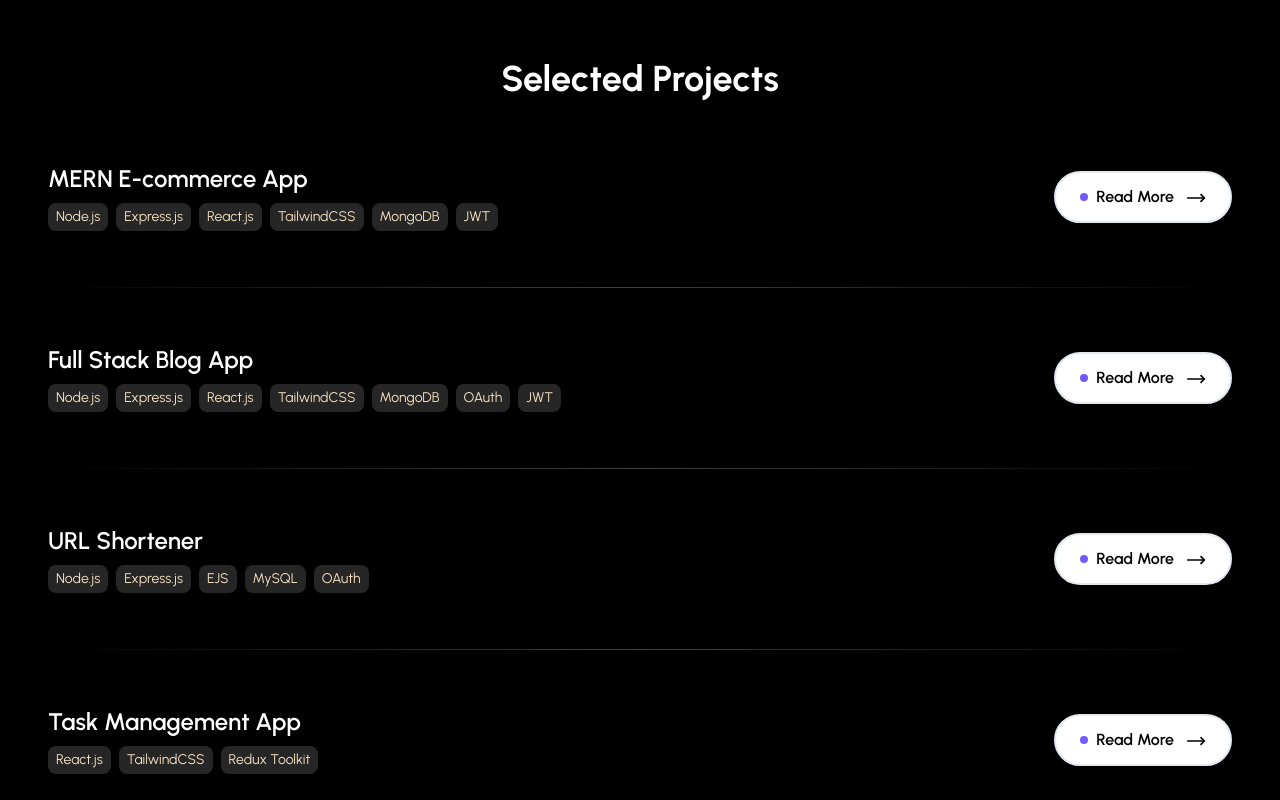
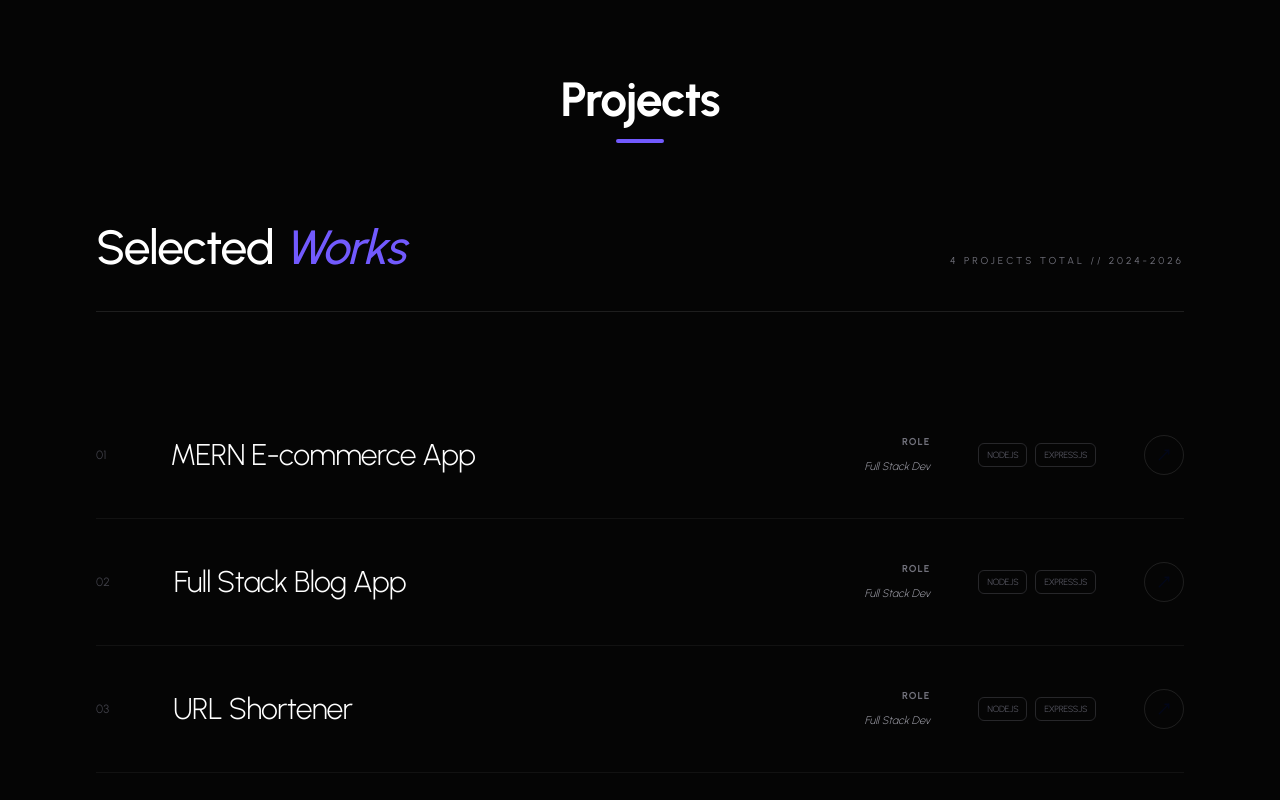
Before and after one commit to elishabhatti/elisha-portfolio, a Next.js app: page / in a window 1280 px wide. Shown: the part 2720-3520 px from the top of the page. Built offline with nearby package versions, Linux system fonts and the light colour scheme.

Commit message:
refactor: the while projects page

```diff
--- a/components/Project.jsx
+++ b/components/Project.jsx
@@ -1,59 +1,56 @@
 import { MoveRight } from "lucide-react";
 import ProjectDetails from "./ProjectDetails";
 import { useState } from "react";
-import { InteractiveHoverButton } from "./magicui/interactive-hover-button";
+import { motion } from "framer-motion";
 
-const Project = ({
-  title,
-  description,
-  subDescription,
-  href,
-  image,
-  tags,
-  setPreview,
-}) => {
+const Project = ({ project, index, setPreview }) => {
   const [isHidden, setIsHidden] = useState(false);
 
   return (
     <>
-      <div className="flex flex-col sm:flex-row items-start sm:items-center justify-between gap-4 py-4">
-        {/* LEFT SIDE (hover here only) */}
-        <div
-          className="flex-1"
-          onMouseEnter={() => setPreview(image)}
-          onMouseLeave={() => setPreview(null)}
-        >
-          <p className="text-white text-xl md:text-2xl font-semibold">
-            {title}
-          </p>
-          <div className="flex flex-wrap gap-2 mt-2 text-sm text-[#f4e1c1]">
-            {tags.map((tag, index) => (
-              <span key={index} className="px-2 py-1 bg-neutral-800 rounded-md">
+      <div
+        onMouseEnter={() => setPreview({ active: true, index })}
+        onMouseLeave={() => setPreview({ active: false, index })}
+        onClick={() => setIsHidden(true)}
+        className="group relative flex items-center justify-between py-10 border-b border-white/5 cursor-pointer transition-colors hover:bg-white/[0.01]"
+      >
+        {/* LEFT: Index & Title */}
+        <div className="flex items-center gap-10 md:gap-16 relative z-10">
+          <span className="text-zinc-700 font-mono text-xs group-hover:text-[#725afe] transition-colors">
+            0{index + 1}
+          </span>
+          <h3 className="text-white text-2xl md:text-3xl font-light tracking-tight group-hover:translate-x-3 transition-transform duration-500">
+            {project.title}
+          </h3>
+        </div>
+
+        {/* RIGHT: Meta Info (This fills the space) */}
+        <div className="flex items-center gap-12 relative z-10">
+          <div className="hidden lg:flex flex-col items-end gap-1">
+            <span className="text-[10px] text-zinc-500 uppercase tracking-widest font-bold">Role</span>
+            <span className="text-[11px] text-zinc-400 font-light italic">Full Stack Dev</span>
+          </div>
+
+          <div className="hidden md:flex gap-2">
+            {project.tags.slice(0, 2).map((tag, i) => (
+              <span key={i} className="text-[9px] text-zinc-600 border border-zinc-800 px-2 py-0.5 rounded-sm uppercase tracking-tighter">
                 {tag}
               </span>
             ))}
           </div>
+
+          <div className="w-10 h-10 rounded-full border border-white/10 flex items-center justify-center group-hover:bg-white group-hover:text-black transition-all duration-500">
+            <MoveRight className="w-4 h-4 -rotate-45 group-hover:rotate-0 transition-transform" />
+          </div>
         </div>
 
-        {/* RIGHT SIDE (button area, no preview trigger) */}
-        <InteractiveHoverButton onClick={() => setIsHidden(true)}>
-          Read More
-          <MoveRight className="w-5 inline ml-3" />
-        </InteractiveHoverButton>
+        {/* Hover Background Reveal */}
+        <div className="absolute inset-0 bg-gradient-to-r from-[#725afe]/5 to-transparent opacity-0 group-hover:opacity-100 transition-opacity duration-500" />
       </div>
 
-      {/* Divider */}
-      <div className="bg-gradient-to-r from-transparent via-neutral-700 to-transparent h-[1px] w-full" />
-
-      {/* Modal */}
       {isHidden && (
         <ProjectDetails
-          title={title}
-          description={description}
-          subDescription={subDescription}
-          image={image}
-          tags={tags}
-          href={href}
+          {...project}
           closeModal={() => setIsHidden(false)}
         />
       )}
--- a/components/pages/Projects.jsx
+++ b/components/pages/Projects.jsx
@@ -1,45 +1,100 @@
+"use client";
+
 import { myProjects } from "@/constant";
 import Project from "../Project";
-import { motion, useMotionValue, useSpring } from "framer-motion";
+import { motion, useSpring, useMotionValue, AnimatePresence } from "framer-motion";
 import { useState } from "react";
 
 const Projects = () => {
-  const x = useMotionValue(0);
-  const y = useMotionValue(0);
-  const springX = useSpring(x, { damping: 10, stiffness: 50 });
-  const springY = useSpring(y, { damping: 10, stiffness: 50 });
+  const [preview, setPreview] = useState({ active: false, index: 0 });
+
+  const mouse = {
+    x: useMotionValue(0),
+    y: useMotionValue(0),
+  };
+
+  const smoothOptions = { damping: 20, stiffness: 150, mass: 0.5 };
+  const smoothMouseX = useSpring(mouse.x, smoothOptions);
+  const smoothMouseY = useSpring(mouse.y, smoothOptions);
 
   const handleMouseMove = (e) => {
-    x.set(e.clientX + 20);
-    y.set(e.clientY + 20);
+    const { clientX, clientY } = e;
+    mouse.x.set(clientX);
+    mouse.y.set(clientY);
   };
 
-  const [preview, setPreview] = useState(null);
-
   return (
-    <motion.section
+    <section
       onMouseMove={handleMouseMove}
-      className="relative min-h-screen px-6 md:px-12 py-20"
+      className="relative min-h-screen bg-[#050505] py-24 px-6 md:px-24 overflow-hidden"
       id="project"
     >
-      <h2 className="text-white text-3xl md:text-4xl font-bold text-center">
-        Selected Projects
-      </h2>
+      {/* --- TOP HEADING ANCHOR --- */}
+      <motion.div
+        initial={{ opacity: 0, y: -20 }}
+        whileInView={{ opacity: 1, y: 0 }}
+        className="relative z-10 mb-20 text-center"
+      >
+        <h2 className="text-white text-4xl md:text-5xl font-bold tracking-tight">
+          Projects
+        </h2>
+        <div className="h-1 w-12 bg-[#725afe] mx-auto mt-4 rounded-full" />
+      </motion.div>
 
-      <div className="mt-12 space-y-10">
-        {myProjects.map((project) => (
-          <Project key={project.id} {...project} setPreview={setPreview} />
-        ))}
+      <div className="max-w-7xl mx-auto relative z-10">
+        {/* --- REFINED SUB-HEADER --- */}
+        <div className="mb-20 flex flex-col md:flex-row justify-between items-end border-b border-white/10 pb-10">
+          <div>
+            <motion.h3
+              initial={{ opacity: 0, y: 20 }}
+              whileInView={{ opacity: 1, y: 0 }}
+              className="text-white text-4xl md:text-5xl font-medium tracking-tight"
+            >
+              Selected <span className="italic font-mono text-[#725afe]">Works</span>
+            </motion.h3>
+          </div>
+          <div className="text-zinc-500 font-mono text-[10px] uppercase tracking-[0.3em] mt-4 md:mt-0">
+            {myProjects.length} Projects Total // 2024-2026
+          </div>
+        </div>
+
+        {/* --- PROJECT LIST --- */}
+        <div className="flex flex-col">
+          {myProjects.map((project, index) => (
+            <Project
+              key={project.id}
+              project={project}
+              index={index}
+              setPreview={setPreview}
+            />
+          ))}
+        </div>
       </div>
 
-      {preview && (
-        <motion.img
-          className="fixed top-0 left-0 z-50 object-cover h-56 rounded-lg pointer-events-none w-80 shadow-lg"
-          style={{ x: springX, y: springY }}
-          src={preview}
-        />
-      )}
-    </motion.section>
+      {/* --- REFINED FLOATING PREVIEW --- */}
+      <motion.div
+        style={{ left: smoothMouseX, top: smoothMouseY }}
+        className="fixed z-[100] pointer-events-none hidden lg:flex items-center justify-center"
+      >
+        <AnimatePresence mode="wait">
+          {preview.active && (
+            <motion.div
+              initial={{ scale: 0.8, opacity: 0 }}
+              animate={{ scale: 1, opacity: 1 }}
+              exit={{ scale: 0.8, opacity: 0 }}
+              className="relative w-[350px] h-[220px] overflow-hidden rounded-lg shadow-2xl border border-white/10"
+            >
+              <motion.img
+                src={myProjects[preview.index].image}
+                className="w-full h-full object-cover"
+                alt="preview"
+              />
+              <div className="absolute inset-0 bg-black/20" />
+            </motion.div>
+          )}
+        </AnimatePresence>
+      </motion.div>
+    </section>
   );
 };
 
```
